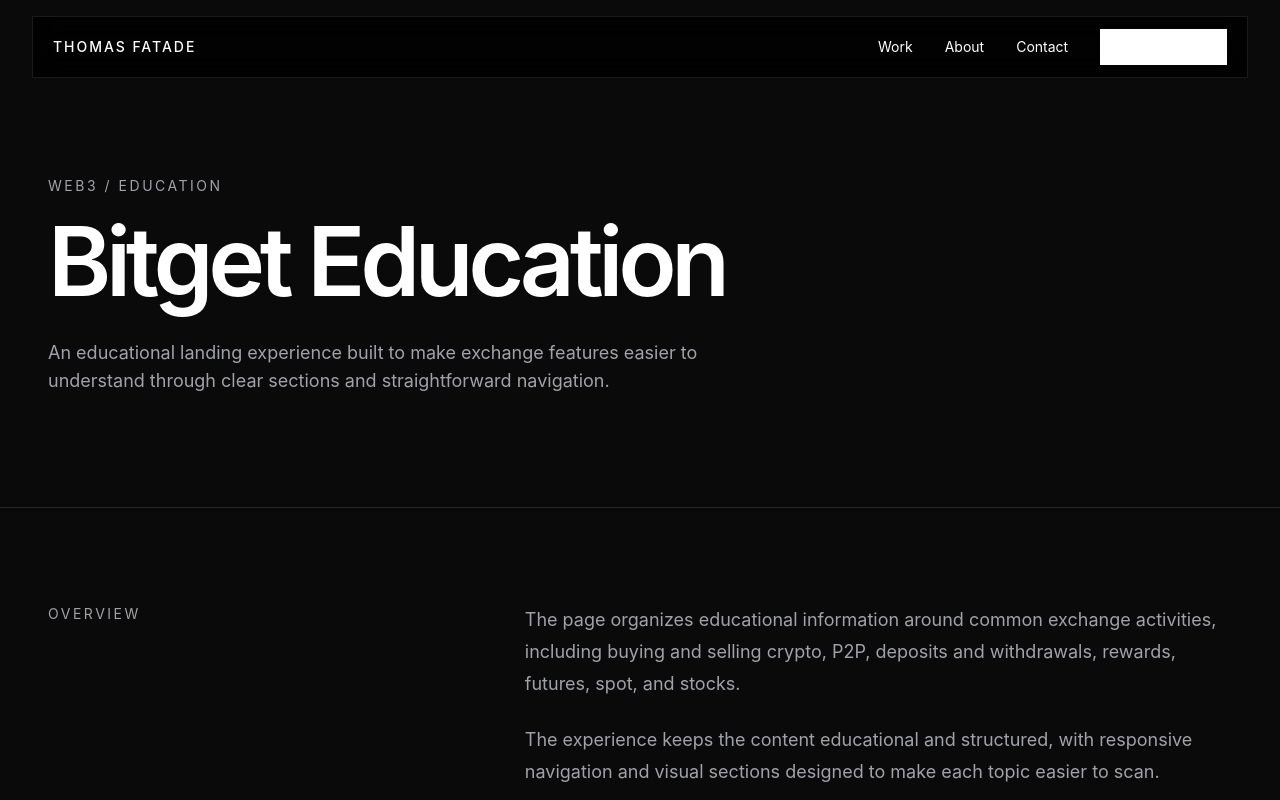
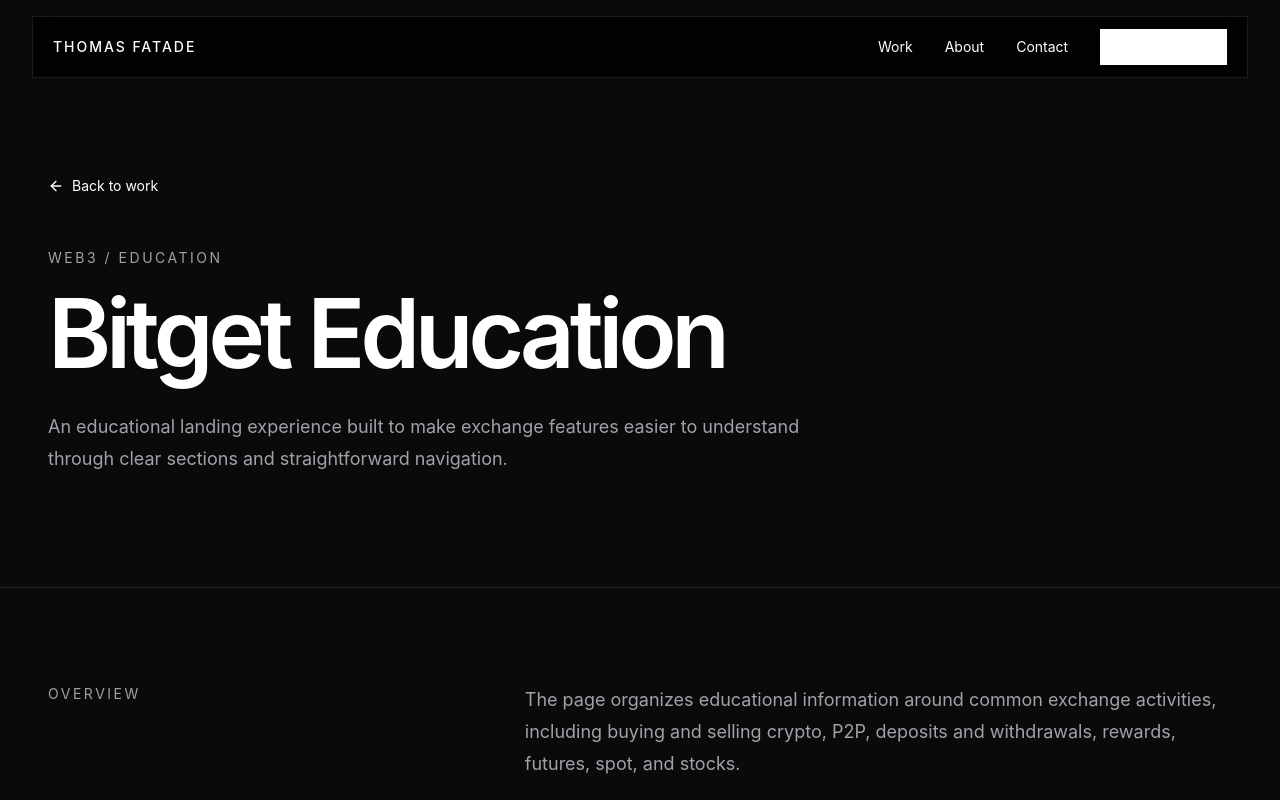
Before and after one commit to Thomas302-star/Thomas-portfolio, a Next.js app: page /work/bitget-education in a window 1280 px wide. Shown: the top 800 px of the page. Built offline with nearby package versions, Linux system fonts and the light colour scheme.

Commit message:
feat: improve Bitget Education case study

```diff
--- a/app/work/bitget-education/page.tsx
+++ b/app/work/bitget-education/page.tsx
@@ -1,43 +1,27 @@
+import { CaseStudyLayout } from "@/components/projects/case-study-layout";
+
 export default function BitgetEducationPage() {
   return (
-    <main className="bg-[var(--background)] text-white">
-      <section className="px-6 pb-20 pt-36 sm:px-8 lg:px-12 lg:pb-28 lg:pt-44">
-        <div className="mx-auto max-w-7xl">
-          <p className="text-sm uppercase tracking-[0.18em] text-[var(--muted)]">
-            Web3 / Education
-          </p>
-          <h1 className="mt-5 max-w-5xl font-[var(--font-display)] text-5xl font-semibold leading-[0.95] tracking-[-0.055em] sm:text-7xl lg:text-8xl">
-            Bitget Education
-          </h1>
-          <p className="mt-8 max-w-2xl text-base leading-7 text-[var(--muted)] sm:text-lg">
-            An educational landing experience built to make exchange features
-            easier to understand through clear sections and straightforward
-            navigation.
-          </p>
-        </div>
-      </section>
-
-      <section className="border-y border-[var(--border)] px-6 py-16 sm:px-8 lg:px-12 lg:py-24">
-        <div className="mx-auto grid max-w-7xl gap-12 lg:grid-cols-[0.7fr_1.3fr] lg:gap-24">
-          <div>
-            <p className="text-sm uppercase tracking-[0.18em] text-[var(--muted)]">
-              Overview
-            </p>
-          </div>
-          <div className="max-w-3xl space-y-6 text-base leading-8 text-[var(--muted)] sm:text-lg">
-            <p>
-              The page organizes educational information around common exchange
-              activities, including buying and selling crypto, P2P, deposits and
-              withdrawals, rewards, futures, spot, and stocks.
-            </p>
-            <p>
-              The experience keeps the content educational and structured, with
-              responsive navigation and visual sections designed to make each
-              topic easier to scan.
-            </p>
-          </div>
-        </div>
-      </section>
-    </main>
+    <CaseStudyLayout
+      category="Web3 / Education"
+      title="Bitget Education"
+      intro="An educational landing experience built to make exchange features easier to understand through clear sections and straightforward navigation."
+      overview={[
+        "The page organizes educational information around common exchange activities, including buying and selling crypto, P2P, deposits and withdrawals, rewards, futures, spot, and stocks.",
+        "The experience keeps the content educational and structured, with responsive navigation and visual sections designed to make each topic easier to scan.",
+      ]}
+      focus={[
+        "Clear information architecture for multiple educational topics.",
+        "Responsive navigation that keeps the page usable on smaller screens.",
+        "Visual sections that help separate and explain related content.",
+        "A neutral educational presentation focused on clarity and usability.",
+      ]}
+      details={[
+        { label: "Type", value: "Educational landing page" },
+        { label: "Category", value: "Web3" },
+        { label: "Focus", value: "Content clarity" },
+      ]}
+      nextProject={{ title: "RemoteScout", href: "/work/remotescout" }}
+    />
   );
 }
```
